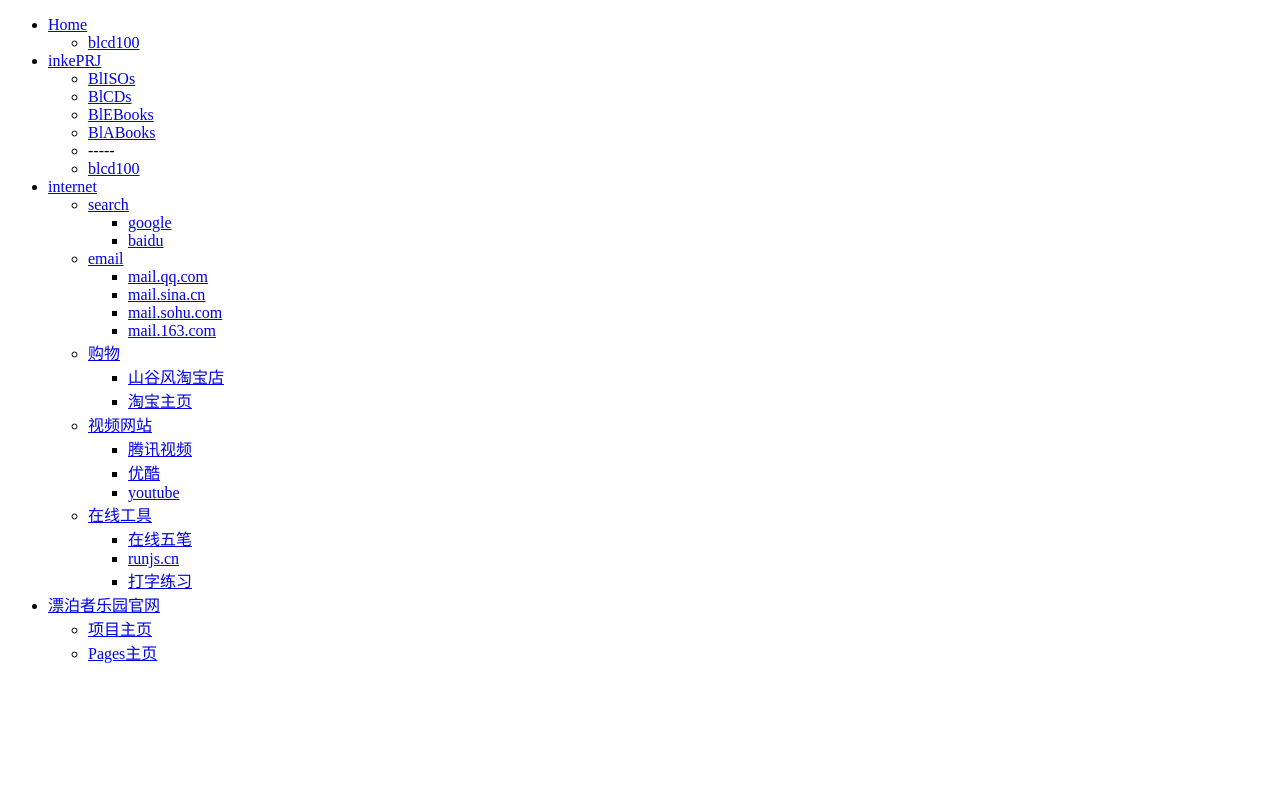
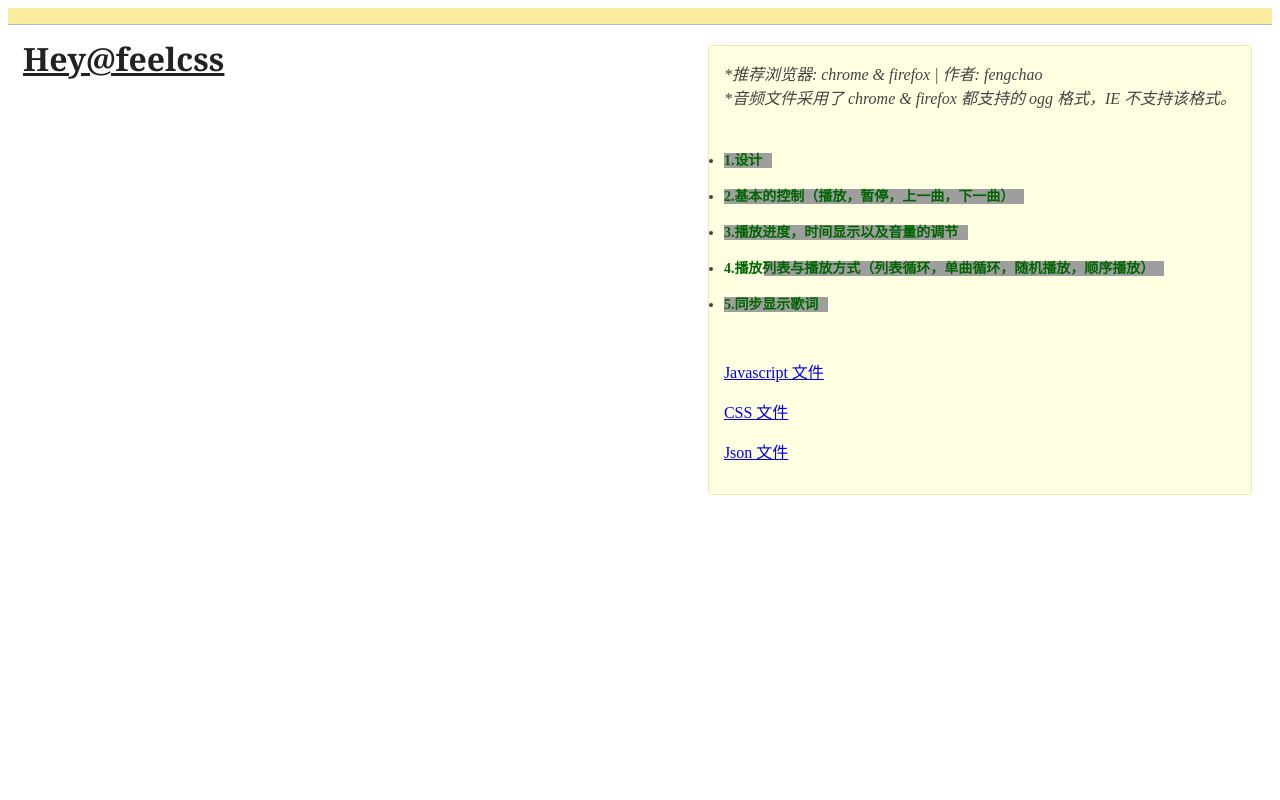
Before and after one commit to littleflute/blcd100, a plain HTML site: page files/cd/index.html in a window 1280 px wide. Shown: the top 800 px of the page. Drawn offline with Linux system fonts and the light colour scheme; grey boxes are pictures that could not be loaded.

Commit message:
Update index.html

```diff
--- a/files/cd/index.html
+++ b/files/cd/index.html
@@ -1,84 +1,117 @@
+
+<!DOCTYPE>
+<html>
+<head>
+<meta charset="utf-8">
+<title>musicPlayer</title>
+<link type="text/css" rel="stylesheet" href="style/music-player.css">
+<style type="text/css">
+.page-info { padding:8px 15px; background:#fcea9e; border-bottom:1px solid #b6bac0; font:normal 16px Georgia; }
+.page-info h1 { float:left; }
+.page-info a { font-weight:bold; color:#222; }
+.return-article { float:right; }
+.return-article h2{ display:inline; }
+.main{ padding:20px; height:1000px; color:#444; }
+.wrap{ float:right; padding:15px; background:#FFFFE1; border:1px solid paleGoldenrod; border-radius:4px; }
+.f-list{ padding:20px 0; line-height:36px; font-size:14px; font-weight:bold; }
+.f-list a{ margin:0 5px 0 0; padding:0 10px 0 0; background:url(http://www.feelcss.com/wp-content/themes/fengchao/images/external_link.png) no-repeat scroll right top transparent; color:#006600; text-decoration:none; }
+.f-list a:hover{ text-decoration:underline; }
+cite{ display:block; }
+</style>
+</head>
+<body>
+<div class="page-info clearfix">
+  <h1><a href="http://www.feelcss.com" title="回到 Hey@feelcss 首页">Hey@feelcss</a></h1>
+</div>
+<div class="main">
+<div class="wrap">
+  <cite>*推荐浏览器: chrome & firefox | 作者: fengchao</cite>
+  <cite>*音频文件采用了 chrome & firefox 都支持的 ogg 格式，IE 不支持该格式。</cite>
+  <ul class="f-list">
+    <li><a href="http://www.feelcss.com/html5-music-player-design.html" title="设计" target="_blank">1.设计</a></li>
+    <li><a href="http://www.feelcss.com/html5-music-player-basic-control.html" title="基本的控制（播放，暂停，上一曲，下一曲）" target="_blank">2.基本的控制（播放，暂停，上一曲，下一曲）</a></li>
+    <li><a href="http://www.feelcss.com/html5-music-player-progress-time-volume.html" title="播放进度，时间显示以及音量的调节" target="_blank">3.播放进度，时间显示以及音量的调节</a></li>
+    <li><a href="http://www.feelcss.com/html5-music-player-playlist-and-playback.html" title="播放列表与播放方式（列表循环，单曲循环，随机播放，顺序播放）" target="_blank">4.播放列表与播放方式（列表循环，单曲循环，随机播放，顺序播放）</a></li>
+    <li><a href="http://www.feelcss.com/html5-music-player-synchronous-display-lyrics.html" title="同步显示歌词" target="_blank">5.同步显示歌词</a></li>
+  </ul>
+  <p><a href="http://www.feelcss.com/demo/html5-player/javascript/musicPlayer.js" title="下载 Javascript 文件">Javascript 文件</a></p>
+  <p><a href="http://www.feelcss.com/demo/html5-player/style/music-player.css" title="下载 CSS 文件">CSS 文件</a></p>
+  <p><a href="http://www.feelcss.com/demo/html5-player/songData.json" title="下载 Json 文件">Json 文件</a></p>
+</div>
+</div>
 
 
-<!DOCTYPE html PUBLIC "-//W3C//DTD XHTML 1.0 Transitional//EN" "http://www.w3.org/TR/xhtml1/DTD/xhtml1-transitional.dtd">
+<!--播放器开始 { -->
+<div id="musicPlayerWrap" class="m-player-wrap">
+  <div id="musicPlayer" class="m-player">
+    <div id="musicInfo" class="m-info">
+      <img src="images/album.png" alt="" id="albumFrontCover" class="album-front-cover">
+      <div class="front-cover-mask" title=""></div>
+      <div id="infoWrap" class="info-wrap">
+        <dl>
+          <dt id="musicName" title="FeelPlayer">FeelPlayer</dt>
+          <dd id="musicSinger" title="播放最爱的音乐">播放最爱的音乐</dd>
+          <dd id="albumName" title=""></dd>
+        </dl>
 
-<html xmlns="http://www.w3.org/1999/xhtml">
-<head>
-<meta http-equiv="Content-Type" content="text/html; charset=utf-8" />
-<title>inke</title>
-<link type="text/css" rel="stylesheet" href="../index.css">
-</head>
-<body>
-<div class="menu">
-  <ul id=treemenu1>
-    <!-- Menu 1 Begin-->
-    <li><a href="http://littleflute.github.io/blcd100">Home</a>
-      <ul><!-- Menu 11 Begin-->
-        <li><a target="_blank" href="http://littleflute.github.io/blcd100/files/cd">blcd100</a></li>
-      </ul><!-- Menu 11 End-->
-    </li>
-    <!-- Menu 1 End-->
+        <div id="musicFunction" class="m-function clearfix">
+          <a href="javascript:void(0);" id="albumLists" class="album-lists" title="打开专辑列表"></a>
+          <a href="javascript:void(0);" id="lyrics" class="lyrics" title="打开歌词"></a>
+          <!-- <a href="javascript:void(0);" id="favorites" class="favorites" title="打开收藏夹"></a> -->
+        </div>
+      </div>
+    </div>
+    <div id="broadcastControl" class="broadcast-control clearfix">
+      <div class="broadcast-control-l"></div>
+      <div class="broadcast-control-m">
+        <a href="javascript:void(0);" id="play" class="m-play" title="播放"></a>
+        <a href="javascript:void(0);" id="pause" class="m-pause hidden" title="暂停"></a>
+        <a href="javascript:void(0);" id="next" class="m-next" title="下一曲"></a>
+        <a href="javascript:void(0);" id="prev" class="m-prev" title="上一曲"></a>
 
-    <!-- Menu 2 Begin-->
-    <li><a target="_blank" href="https://github.com/littleflute/inke">inkePRJ</a>
-      <ul><!-- Menu 21 Begin-->
-        <li><a target="_blank" href="https://github.com/littleflute/BlISOs">BlISOs</a></li>
-        <li><a target="_blank" href="https://github.com/littleflute/BlCDs">BlCDs</a></li>
-        <li><a target="_blank" href="https://github.com/littleflute/BlEBooks">BlEBooks</a></li>
-        <li><a target="_blank" href="https://github.com/littleflute/BlABooks">BlABooks</a></li>
-        <li><a>-----</a></li>
-        <li><a target="_blank" href="https://github.com/littleflute/blcd100/">blcd100</a></li>
-      </ul><!-- Menu 21 End-->
-    </li>
-     <!-- Menu 1 End-->
+        <div class="play-progress-rate">
+          <span id="playTime" class="play-time">0:00</span>
+          <div id="progressRateBg" class="progress-rate-bg">
+            <div id="progressRateColor" class="progress-rate-color" style="width:0;"></div>
+          </div>
+          <span id="surplusTime" class="surplus-time">-0:00</span>
+        </div>
 
-    <li><a target="_blank" href="https://mp.weixin.qq.com/">internet</a>
-      <ul>
-        <li><a target="_blank"  href="http://www.baidu.com">search</a>
-          <ul>
-            <li><a target="_blank"  href="http://www.google.com">google</a></li>
-            <li><a target="_blank" href="http://www.baidu.com">baidu</a></li>
-          </ul>
-        </li>
-        <li><a target="_blank"  href="http://mail.sina.cn">email</a>
-          <ul>
-            <li><a target="_blank"  href="http://mail.qq.com">mail.qq.com</a></li>
-            <li><a target="_blank" href="http://mail.sina.cn">mail.sina.cn</a></li>
-            <li><a target="_blank" href="http://mail.sohu.com">mail.sohu.com</a></li>
-            <li><a target="_blank" href="http://mail.163.com">mail.163.com</a></li>
-          </ul>
-        </li>
-        <li><a target="_blank"  href="http://www.taobao.com">购物</a>
-          <ul>
-            <li><a target="_blank"  href="http://shop35351121.taobao.com">山谷风淘宝店</a></li>
-            <li><a target="_blank" href="http://www.taobao.com">淘宝主页</a></li>
-          </ul>
-        </li>
-        <li><a target="_blank"  href="http://v.qq.com">视频网站</a>
-          <ul>
-            <li><a target="_blank"  href="http://v.qq.com">腾讯视频</a></li>
-            <li><a target="_blank" href="http://www.youku.com">优酷</a></li>
-            <li><a target="_blank" href="http://www.youtube.com">youtube</a></li>
-          </ul>
-        </li>
-        <li><a target="_blank"  href="http://v.qq.com">在线工具</a>
-          <ul>
-            <li><a target="_blank"  href="http://sandbox.runjs.cn/show/zqwuwbil">在线五笔</a></li>
-            <li><a target="_blank" href="http://www.runjs.cn">runjs.cn</a></li>
-            <li><a target="_blank" href="https://littleflute.github.io/inke/html/www_52wubi_com/lianxi/index1.html">打字练习</a></li>
-          </ul>
-        </li>
-      </ul>
-    </li>
+        <a href="javascript:void(0);" id="nowVolume" class="volume volume-active now-volume"></a>
+        <a href="javascript:void(0);" id="nowMute" class="mute mute-active now-volume hidden"></a>
+        <a href="javascript:void(0);" id="nowPlayManner" class="now-manner list-cycle list-cycle-active" title="列表循环"></a>
 
-    <li id="btfMenue"><a href="http://www.beautifullover.org">漂泊者乐园官网</a>
-          <ul>
-            <li><a target="_blank"  href="http://git.oschina.net/littleflute/BeautifulLover">项目主页</a></li>
-            <li><a target="_blank"  href="http://littleflute.oschina.io/beautifullover">Pages主页</a></li>
-          </ul>
-    </li>
- </ul>
- </div>
+        <div id="volumeControl" class="volume-wrap hidden">
+          <a href="javascript:void(0);" id="volume" class="volume" title="点击设为静音"></a>
+          <a href="javascript:void(0);" id="mute" class="mute hidden" title="点击开启声音"></a>
+          <div id="volumeSizeBg" class="volume-size-bg" title="音量调节">
+            <div id="volumeSizeColor" class="volume-size-color" data-volume="" data-height="" style="height:0;"></div>
+          </div>
+        </div>
+
+        <div id="playMannerControl" class="play-manner-wrap hidden">
+          <a href="javascript:void(0);" id="orderPlay" class="order-play" title="顺序播放"></a>
+          <a href="javascript:void(0);" id="shufflePlay" class="shuffle-play" title="随机播放"></a>
+          <a href="javascript:void(0);" id="singleCycle" class="single-cycle" title="单曲循环"></a>
+          <a href="javascript:void(0);" id="listCycle" class="list-cycle" title="列表循环"></a>
+        </div>
+
+      </div>
+      <div class="broadcast-control-r"></div>
+    </div>
+  </div>
+  <div id="musicPlayerSwitch" class="m-player-switch on" title="打开播放器">
+    <a href="javascript:void(0);" id="playerSwitchBtn" class="switch-on"></a>
+  </div>
+
+  <div id="lrcWrap" class="lrc-wrap hidden">
+    <div id="loadLrc" class="load-lrc hidden">歌曲载入中...</div>
+    <div id="lrcBox" class="lrc-box"></div>
+  </div>
+</div>
+
+
+<!--播放器结束 } -->
 </body>
 </html>
-<script type="text/javascript" src="../menu.js"></script>
+<script type="text/javascript" src="javascript/musicPlayer.js"></script>
```
